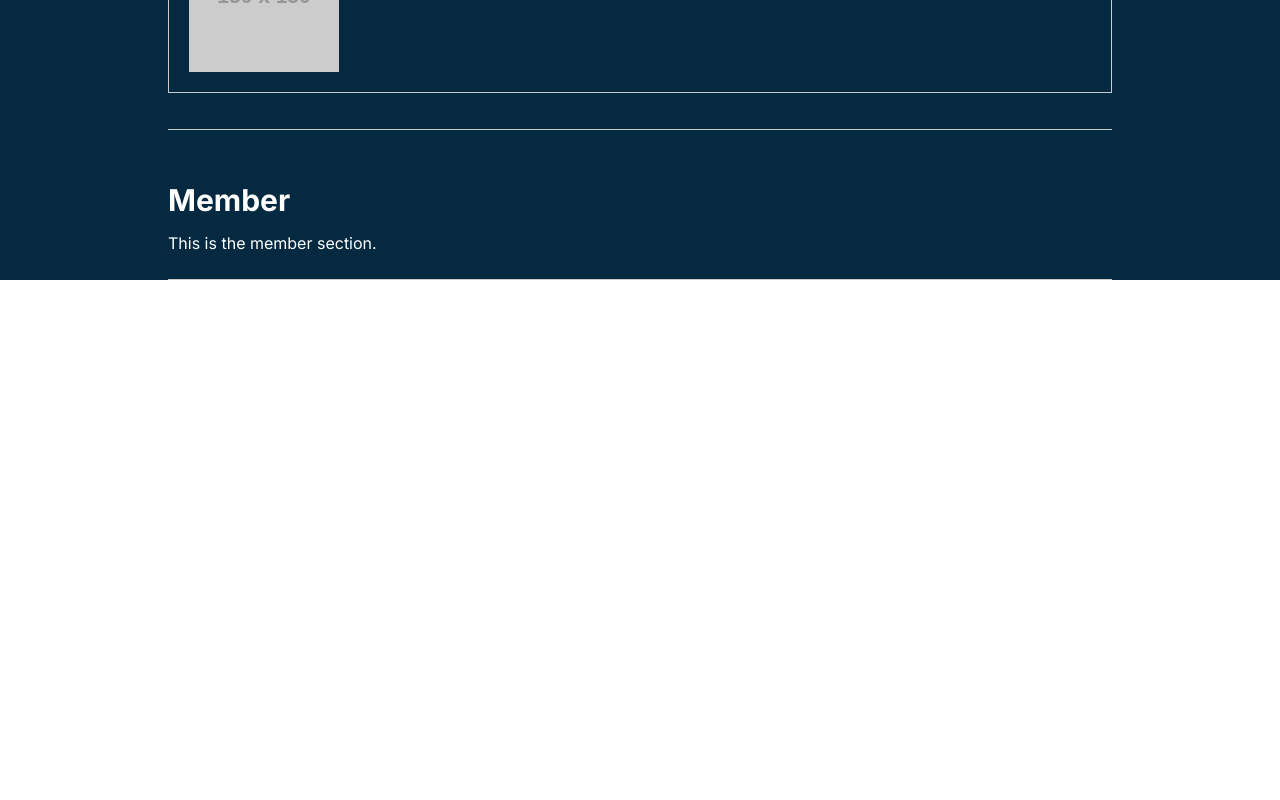
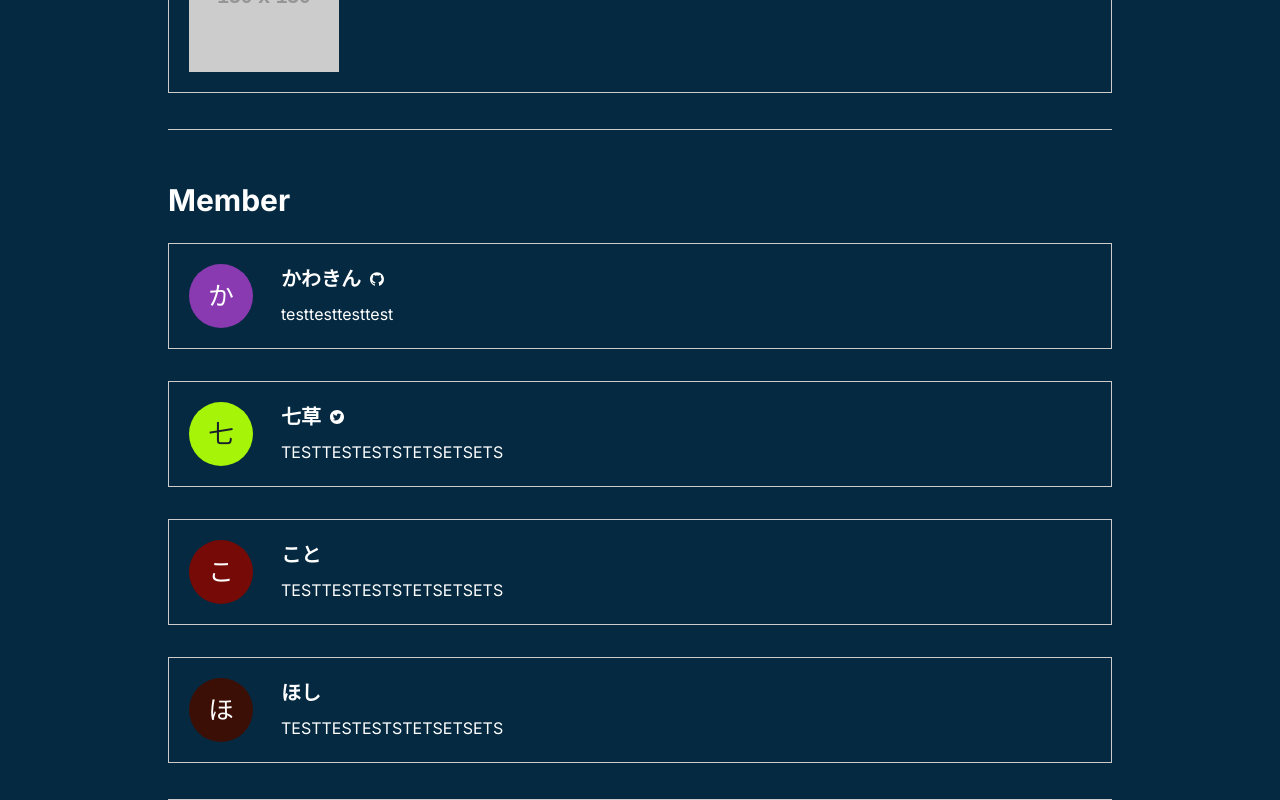
Before and after one commit to GreenTeaProgrammers/greenteaProgrammersPortfolio, a Next.js app: page / in a window 1280 px wide. Shown: the part 702-1502 px from the top of the page. Before the commit the page ends 982 px from the top, so only its background shows below. Built offline with nearby package versions, Linux system fonts and the light colour scheme.

Commit message:
feat: メンバーセクションのデザインを作成

```diff
--- a/package.json
+++ b/package.json
@@ -15,7 +15,8 @@
     "framer-motion": "^11.0.28",
     "next": "14.1.4",
     "react": "^18",
-    "react-dom": "^18"
+    "react-dom": "^18",
+    "react-icons": "^5.0.1"
   },
   "devDependencies": {
     "@types/node": "^20",
--- /dev/null
+++ b/src/components/molecules/member.tsx
@@ -0,0 +1,25 @@
+import { Avatar, HStack, VStack, Text} from "@chakra-ui/react";
+import React from "react";
+import MemberName from "./memberName";
+
+interface MemberProps {
+    name: string,
+    description: string,
+    avatarSrc?: string,
+    githubSrc?: string,
+    twitterSrc?: string,
+};
+
+const Member: React.FC<MemberProps> = ({ name, description, githubSrc, twitterSrc, avatarSrc}) => {
+    return (
+        <HStack p={5} border="1px solid #ccc" my={3} align="flex-start" maxW="100%">
+            <Avatar src={ avatarSrc } size="lg" name={ name }  />
+            <VStack align="left" px={5}>
+                <MemberName name={ name } githubSrc={ githubSrc } twitterSrc={ twitterSrc }/>
+                <p>{ description }</p>
+            </VStack>
+        </HStack>
+    );
+};
+
+export default Member;
--- /dev/null
+++ b/src/components/molecules/memberName.tsx
@@ -0,0 +1,21 @@
+import React from "react";
+import { HStack, Text } from "@chakra-ui/react";
+import { AiFillGithub, AiFillTwitterCircle } from "react-icons/ai";
+
+interface MemberNameProps {
+    name: string,
+    githubSrc?: string,
+    twitterSrc?: string,
+};
+
+const MemberName: React.FC<MemberNameProps> = ({ name, githubSrc, twitterSrc }) => {
+    return (
+        <HStack align="center">
+            <Text fontSize="xl" fontWeight="bold">{ name }</Text>
+            { githubSrc && <a href={ githubSrc }><AiFillGithub /></a> }
+            { twitterSrc && <a href={ twitterSrc }><AiFillTwitterCircle /></a>}
+        </HStack>
+    );
+}
+
+export default MemberName;
--- a/src/components/organism/memberSection.tsx
+++ b/src/components/organism/memberSection.tsx
@@ -3,12 +3,16 @@ import { VStack } from '@chakra-ui/react';
 import SectionTitle from '../atoms/sectionTitle';
 import SectionContent from '../molecules/sectionContent';
 import Separator from '../atoms/separator';
+import Member from '../molecules/member';
 
 const MemberSection: React.FC = () => {
     return (
         <VStack align="left" p={10} pb={0} width="80%">
             <SectionTitle title="Member" />
-            <SectionContent content="This is the member section." />
+            <Member name="かわきん" description="testtesttesttest" githubSrc='testtesttest'/>
+            <Member name="七草" description="TESTTESTESTSTETSETSETS" twitterSrc='testtestsetstest'/>
+            <Member name="こと" description="TESTTESTESTSTETSETSETS"/>
+            <Member name="ほし" description="TESTTESTESTSTETSETSETS"/>
             <Separator />
         </VStack>
     );
```
Also changed, not shown: 1 other file (tests, documents, lock files or other folders).
